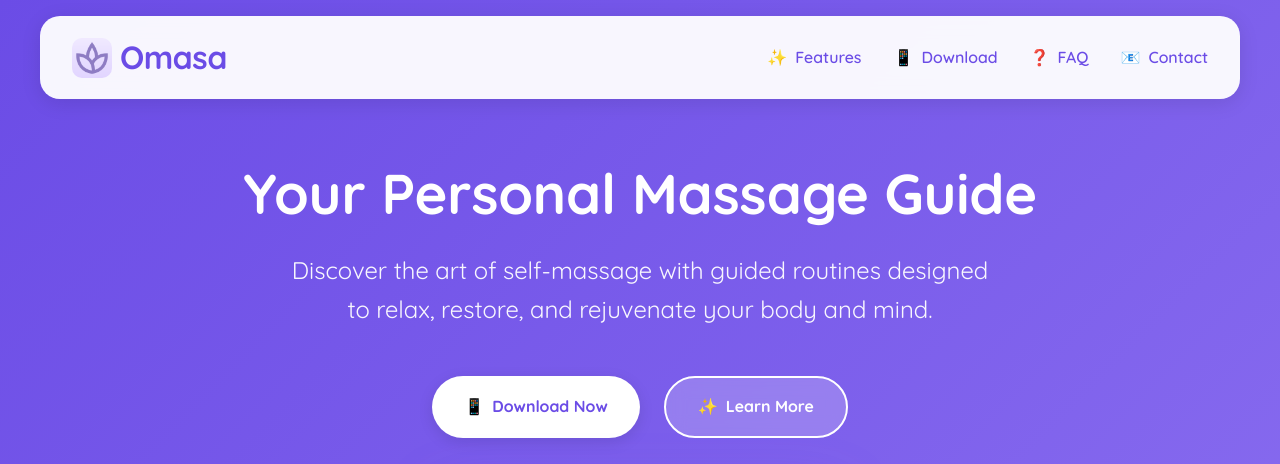
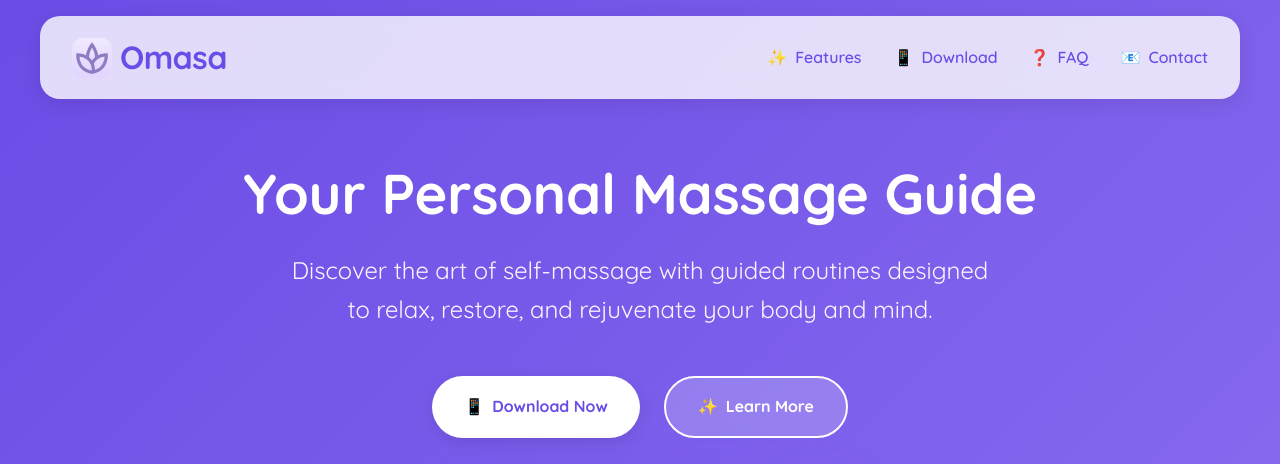
Before and after one commit to benju69/omasa-website, a plain HTML site: page index.html in a window 1280 px wide. Shown: the top 464 px of the page. Drawn offline with Linux system fonts and the light colour scheme.

Commit message:
Make nav more transparent

```diff
--- a/index.html
+++ b/index.html
@@ -13,7 +13,7 @@
 
     <!-- Open Graph / Social Media Meta Tags -->
     <meta property="og:type" content="website">
-    <meta property="og:url" content="https://benju.fr/omasa/">
+    <meta property="og:url" content="https://omasa.benju.fr/">
     <meta property="og:title" content="Omasa - Your Personal Massage Routine Guide">
     <meta property="og:description" content="Discover guided massage routines for relaxation and well-being. Available on iOS and Android.">
     <meta property="og:image" content="images/ic_launcher-playstore.png">
@@ -120,7 +120,7 @@
             transform: translateX(-50%);
             max-width: 1200px;
             width: calc(100% - 4rem);
-            background: rgba(255, 255, 255, 0.95);
+            background: rgba(255, 255, 255, 0.80);
             backdrop-filter: blur(10px);
             padding: 1rem 2rem;
             border-radius: 20px;
```
